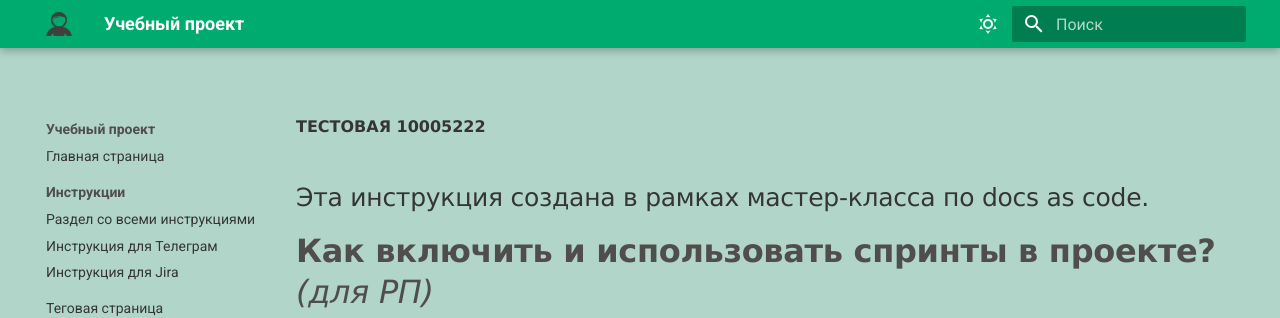
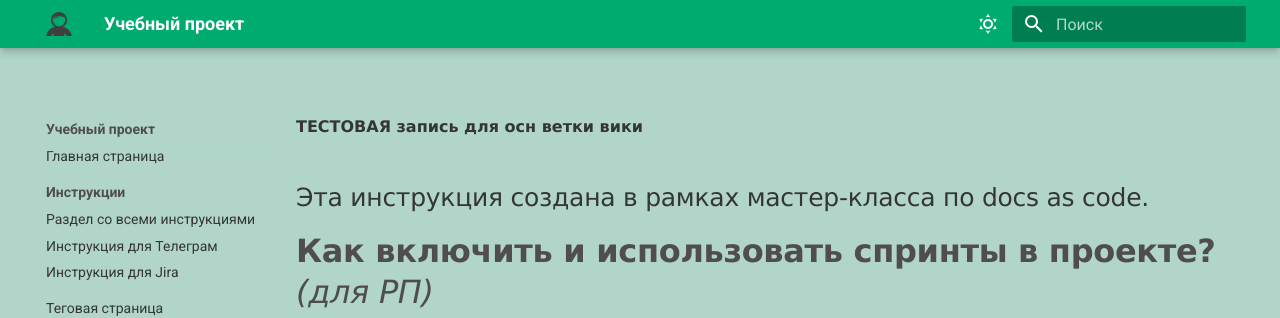
Before and after one commit to Katya-St11/katya-st-project, an MkDocs documentation site: the page built from docs/instructions/vikusyastepanova-instruction.md, in a window 1280 px wide. Shown: the top 318 px of the page. Built offline with MkDocs 1.6.1 and Material for MkDocs 9.7.7, drawn with Linux system fonts in a browser that asks for light colours.

Commit message:
Изменила первую тестовую строку

```diff
--- a/docs/instructions/vikusyastepanova-instruction.md
+++ b/docs/instructions/vikusyastepanova-instruction.md
@@ -1,4 +1,4 @@
-**ТЕСТОВАЯ 10005222**
+**ТЕСТОВАЯ запись для осн ветки вики**
 
 Эта инструкция создана в рамках мастер-класса по docs as code.
 ---
```
